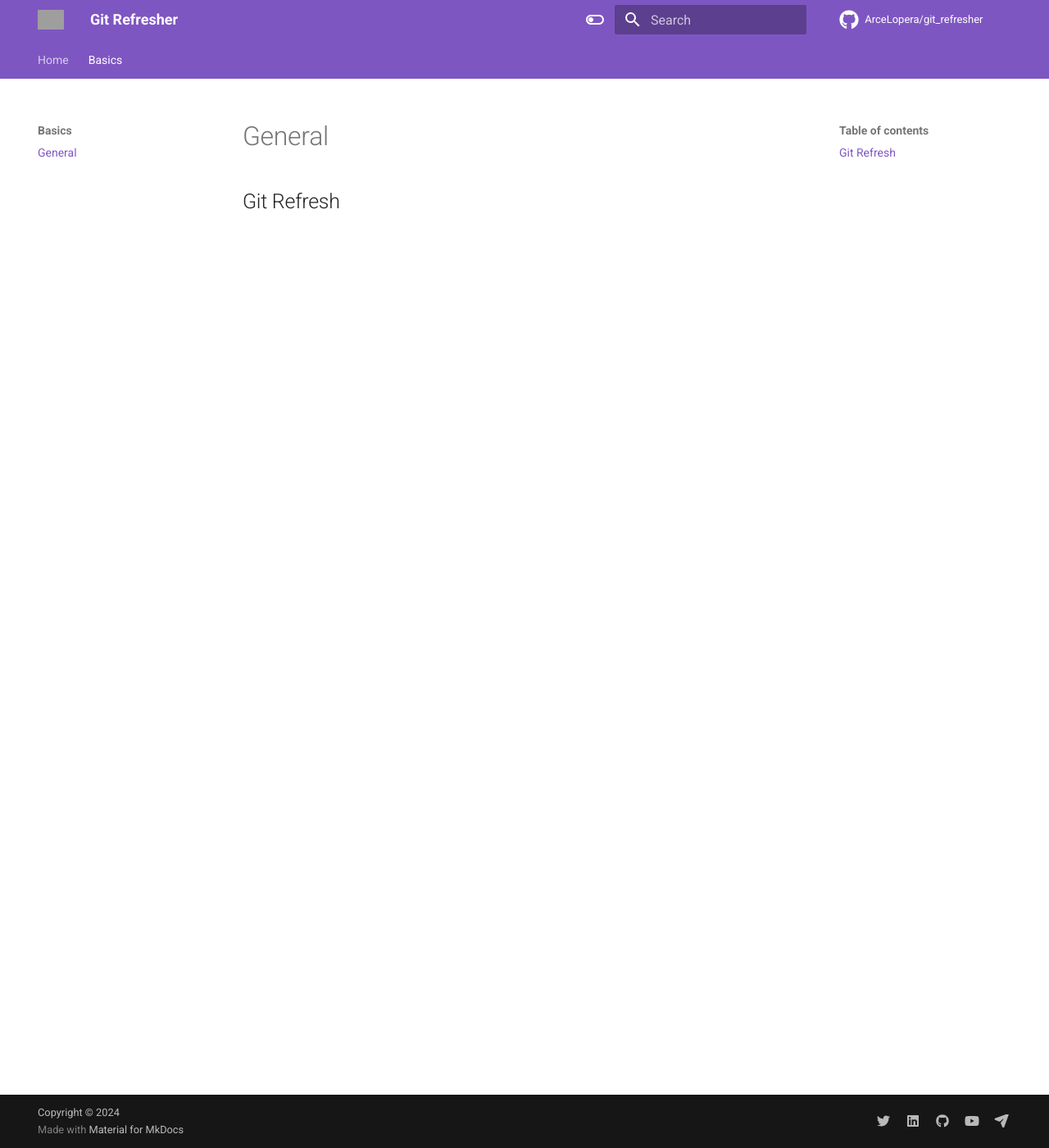
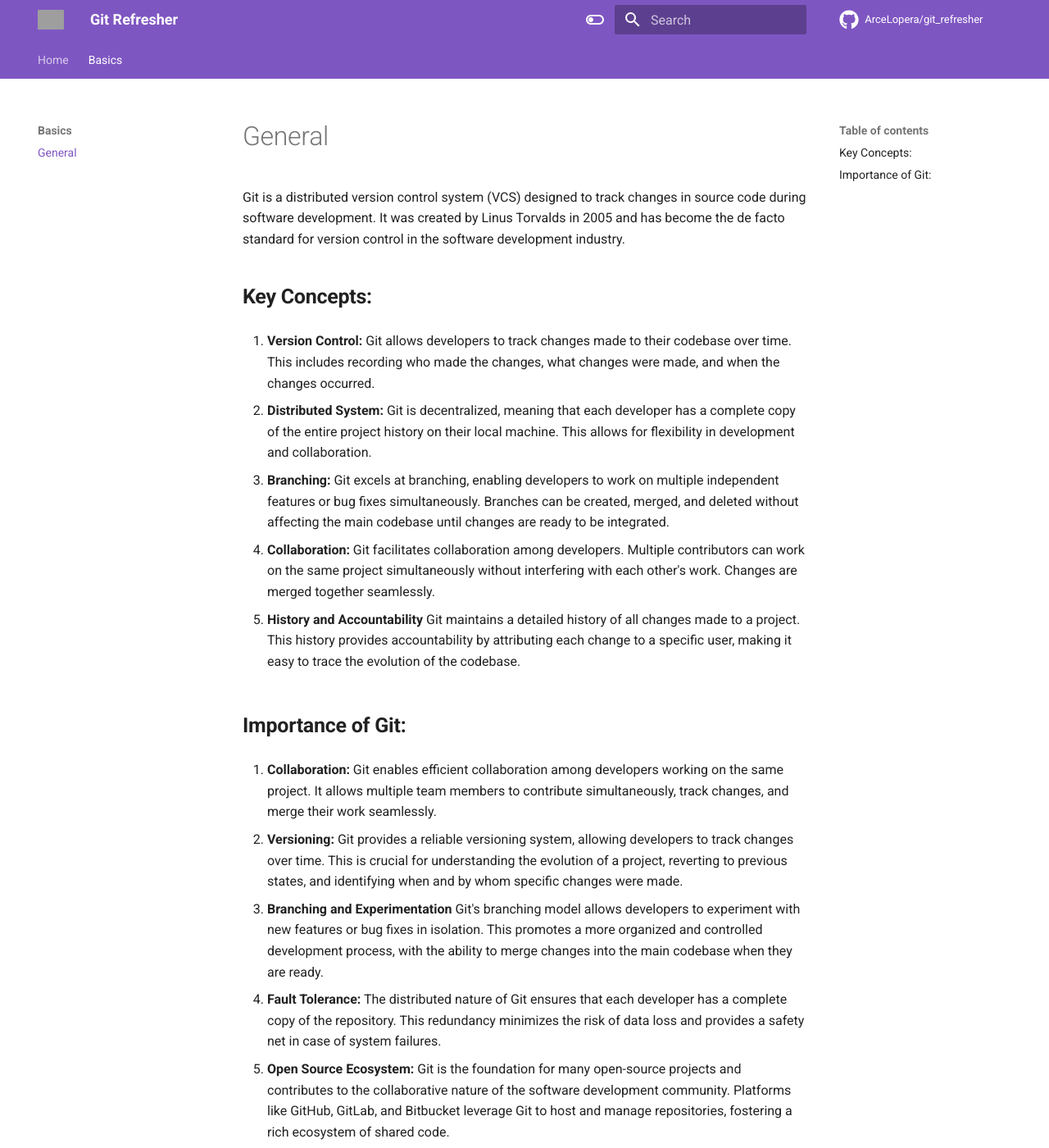
Before and after one commit to ArceLopera/git_refresher, an MkDocs documentation site: the page built from docs/git_refresh.md, in a window 1280 px wide and 1400 px high. Shown: the whole window at 82% size. Built offline with MkDocs 1.6.1 and Material for MkDocs 9.7.7, drawn with Linux system fonts in a browser that asks for light colours; comment, search, counter and statistics services are not loaded; some of the changed text lies outside the part shown; grey boxes are pictures that could not be loaded.

Commit message:
added index info

```diff
--- a/docs/git_refresh.md
+++ b/docs/git_refresh.md
@@ -1 +1,38 @@
-## Git Refresh
+
+Git is a distributed version control system (VCS) designed to track changes in source code during software development. It was created by Linus Torvalds in 2005 and has become the de facto standard for version control in the software development industry.
+
+## **Key Concepts:**
+
+1. **Version Control:**
+   Git allows developers to track changes made to their codebase over time. This includes recording who made the changes, what changes were made, and when the changes occurred.
+
+2. **Distributed System:**
+   Git is decentralized, meaning that each developer has a complete copy of the entire project history on their local machine. This allows for flexibility in development and collaboration.
+
+3. **Branching:**
+   Git excels at branching, enabling developers to work on multiple independent features or bug fixes simultaneously. Branches can be created, merged, and deleted without affecting the main codebase until changes are ready to be integrated.
+
+4. **Collaboration:**
+   Git facilitates collaboration among developers. Multiple contributors can work on the same project simultaneously without interfering with each other's work. Changes are merged together seamlessly.
+
+5. **History and Accountability**
+   Git maintains a detailed history of all changes made to a project. This history provides accountability by attributing each change to a specific user, making it easy to trace the evolution of the codebase.
+
+## **Importance of Git:**
+
+1. **Collaboration:**
+   Git enables efficient collaboration among developers working on the same project. It allows multiple team members to contribute simultaneously, track changes, and merge their work seamlessly.
+
+2. **Versioning:**
+   Git provides a reliable versioning system, allowing developers to track changes over time. This is crucial for understanding the evolution of a project, reverting to previous states, and identifying when and by whom specific changes were made.
+
+3. **Branching and Experimentation**
+   Git's branching model allows developers to experiment with new features or bug fixes in isolation. This promotes a more organized and controlled development process, with the ability to merge changes into the main codebase when they are ready.
+
+4. **Fault Tolerance:**
+   The distributed nature of Git ensures that each developer has a complete copy of the repository. This redundancy minimizes the risk of data loss and provides a safety net in case of system failures.
+
+5. **Open Source Ecosystem:**
+   Git is the foundation for many open-source projects and contributes to the collaborative nature of the software development community. Platforms like GitHub, GitLab, and Bitbucket leverage Git to host and manage repositories, fostering a rich ecosystem of shared code.
+
+In summary, Git is important because it enhances collaboration, provides effective version control, and empowers developers to work efficiently and reliably on software projects of any scale.
```
Also changed, not shown: docs/index.md (+11 -1 lines), site/git_refresh/index.html, site/index.html, site/search/search_index.json, site/sitemap.xml, 1 other file.
